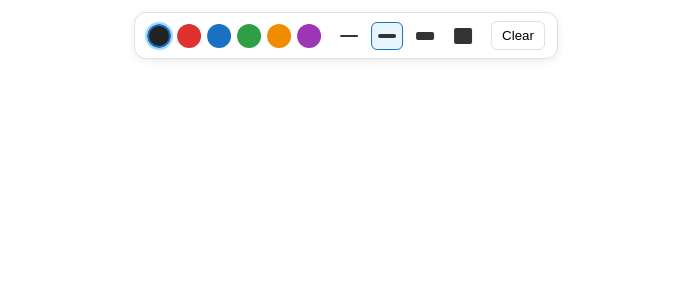
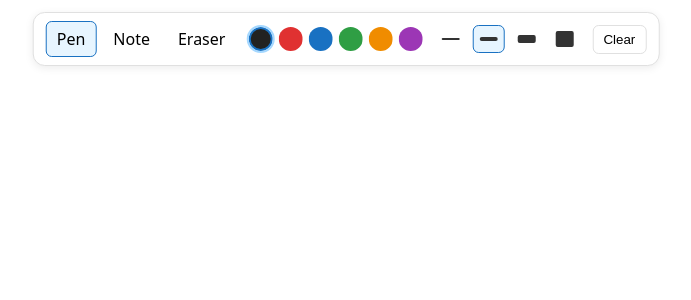
Before and after one commit to jasserhouimli/sketch-together, a React (Vite) app in the folder client/: page / in a window 1280 px wide. Shown: the top 300 px of the page, without its empty margins (294-985 px from the left). Built offline with nearby package versions, Linux system fonts and the light colour scheme.

Commit message:
feat: eraser tool deletes strokes and notes

```diff
--- a/client/src/App.css
+++ b/client/src/App.css
@@ -98,6 +98,31 @@ body {
   width: 100%;
   height: 100%;
   touch-action: none;
-  cursor: crosshair;
   background: #ffffff;
 }
+
+.board-canvas.tool-pen {
+  cursor: crosshair;
+}
+
+.board-canvas.tool-note {
+  cursor: copy;
+}
+
+.board-canvas.tool-eraser {
+  cursor: cell;
+}
+
+.tool-btn {
+  border: 1px solid transparent;
+  background: transparent;
+  border-radius: 6px;
+  padding: 6px 10px;
+  cursor: pointer;
+  font: inherit;
+}
+
+.tool-btn.selected {
+  border-color: #1971c2;
+  background: #e7f5ff;
+}
--- a/client/src/App.tsx
+++ b/client/src/App.tsx
@@ -1,6 +1,7 @@
 import { useState } from "react";
 import BoardView from "./board/BoardView";
 import Toolbar from "./board/Toolbar";
+import type { Tool } from "./board/tools";
 import { emptyBoard, type Board } from "./board/types";
 import "./App.css";
 
@@ -9,19 +10,29 @@ export const DEFAULT_WIDTH = 4;
 
 function App() {
   const [board, setBoard] = useLocalBoardState();
+  const [tool, setTool] = useState<Tool>("pen");
   const [color, setColor] = useState<string>(DEFAULT_COLOR);
   const [width, setWidth] = useState<number>(DEFAULT_WIDTH);
 
   return (
     <main className="app">
       <Toolbar
+        tool={tool}
         color={color}
         width={width}
+        onToolChange={setTool}
         onColorChange={setColor}
         onWidthChange={setWidth}
         onClear={() => setBoard((b) => ({ ...b, items: [] }))}
       />
-      <BoardView board={board} onBoardChange={setBoard} color={color} width={width} />
+      <BoardView
+        board={board}
+        onBoardChange={setBoard}
+        onDeleteItem={(id) => setBoard((b) => ({ ...b, items: b.items.filter((i) => i.id !== id) }))}
+        tool={tool}
+        color={color}
+        width={width}
+      />
     </main>
   );
 }
--- a/client/src/board/BoardView.tsx
+++ b/client/src/board/BoardView.tsx
@@ -1,17 +1,23 @@
 import { useEffect, useRef, useState } from "react";
 import { toRelative } from "./geometry";
+import { findItemAt } from "./hitTest";
 import { renderBoard, renderItem } from "./renderer";
+import type { Tool } from "./tools";
 import { isValidStroke, newId, type Board, type Point } from "./types";
 
 /** Canvas board with pointer drawing. Committed strokes lift to `board` state. */
 export default function BoardView({
   board,
   onBoardChange,
+  onDeleteItem,
+  tool,
   color,
   width,
 }: {
   board: Board;
   onBoardChange: (board: Board) => void;
+  onDeleteItem: (id: string) => void;
+  tool: Tool;
   color: string;
   width: number;
 }) {
@@ -45,8 +51,24 @@ export default function BoardView({
     return toRelative(e.clientX - rect.left, e.clientY - rect.top, rect.width, rect.height);
   };
 
+  const eraseAt = (e: React.PointerEvent) => {
+    const canvas = canvasRef.current;
+    if (!canvas) return;
+    const rect = canvas.getBoundingClientRect();
+    const p = eventPoint(e);
+    if (!p) return;
+    const hit = findItemAt(board.items, p, rect.width, rect.height);
+    if (hit) onDeleteItem(hit.id);
+  };
+
   const onPointerDown = (e: React.PointerEvent) => {
     if (e.pointerType === "mouse" && e.button !== 0) return;
+    if (tool === "eraser") {
+      e.currentTarget.setPointerCapture(e.pointerId);
+      eraseAt(e);
+      return;
+    }
+    if (tool !== "pen") return;
     const p = eventPoint(e);
     if (!p) return;
     e.currentTarget.setPointerCapture(e.pointerId);
@@ -55,6 +77,11 @@ export default function BoardView({
   };
 
   const onPointerMove = (e: React.PointerEvent) => {
+    if (tool === "eraser") {
+      if (e.buttons === 0) return;
+      eraseAt(e);
+      return;
+    }
     const drawing = drawingRef.current;
     if (!drawing) return;
     const p = eventPoint(e);
@@ -79,7 +106,7 @@ export default function BoardView({
   return (
     <canvas
       ref={canvasRef}
-      className="board-canvas"
+      className={`board-canvas tool-${tool}`}
       onPointerDown={onPointerDown}
       onPointerMove={onPointerMove}
       onPointerUp={finishStroke}
--- a/client/src/board/Toolbar.tsx
+++ b/client/src/board/Toolbar.tsx
@@ -1,21 +1,46 @@
 import { PEN_COLORS, PEN_WIDTHS } from "./pen";
+import type { Tool } from "./tools";
 
-/** Pen toolbar: color swatches, stroke widths, and board clear. */
+/** Toolbar: tool switch, pen color/width, and board clear. */
 export default function Toolbar({
+  tool,
   color,
   width,
+  onToolChange,
   onColorChange,
   onWidthChange,
   onClear,
 }: {
+  tool: Tool;
   color: string;
   width: number;
+  onToolChange: (tool: Tool) => void;
   onColorChange: (color: string) => void;
   onWidthChange: (width: number) => void;
   onClear: () => void;
 }) {
+  const toolBtn = (t: Tool, label: string) => (
+    <button
+      key={t}
+      type="button"
+      aria-pressed={tool === t}
+      aria-label={`${label} tool`}
+      className={`tool-btn${tool === t ? " selected" : ""}`}
+      onClick={() => onToolChange(t)}
+    >
+      {label}
+    </button>
+  );
+
   return (
-    <div className="toolbar" role="toolbar" aria-label="Pen">
+    <div className="toolbar" role="toolbar" aria-label="Board tools">
+      <div className="toolbar-group" role="group" aria-label="Tool">
+        {toolBtn("pen", "Pen")}
+        {toolBtn("note", "Note")}
+        {toolBtn("eraser", "Eraser")}
+      </div>
+      {tool === "pen" && (
+        <>
           <div className="toolbar-group" role="radiogroup" aria-label="Color">
             {PEN_COLORS.map((c) => (
               <button
@@ -45,6 +70,8 @@ export default function Toolbar({
               </button>
             ))}
           </div>
+        </>
+      )}
       <button type="button" className="clear-btn" onClick={onClear}>
         Clear
       </button>
--- /dev/null
+++ b/client/src/board/tools.ts
@@ -0,0 +1 @@
+export type Tool = "pen" | "note" | "eraser";
```
Lines whose indentation alone changed are shown as unchanged.
